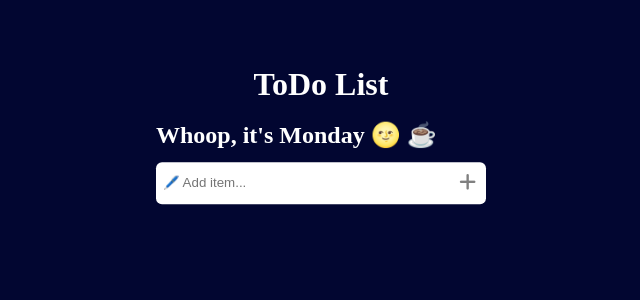
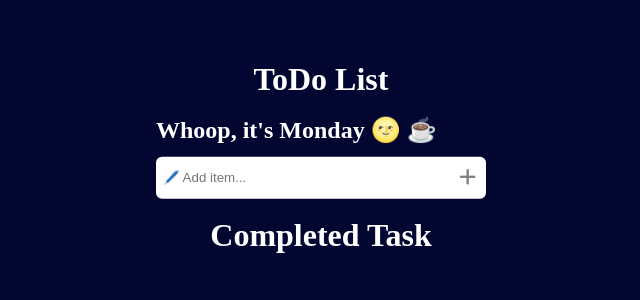
Before and after one commit to shmnd/Todo, a React (Create React App) app in the folder todo/: page / in a window 1280 px wide. Shown: the top 300 px of the page, without its empty margins (319-959 px from the left). Built offline with nearby package versions, Linux system fonts and the light colour scheme.

Commit message:
completed task part

```diff
--- a/todo/src/App.js
+++ b/todo/src/App.js
@@ -42,11 +42,11 @@ function App() {
           </div>
         </div>)
         })}
-
-        {toDos.map((obj)=>{
-          if(obj.status){
-            console.log(toDos)
-            return (<h3>{obj.text}</h3>)
+        <br/>
+        <h1> Completed Task</h1>
+        {toDos.map((ob)=>{
+          if(ob.status){
+            return (<h2>{ob.text}</h2>)
           }
           return null
         })}
```
